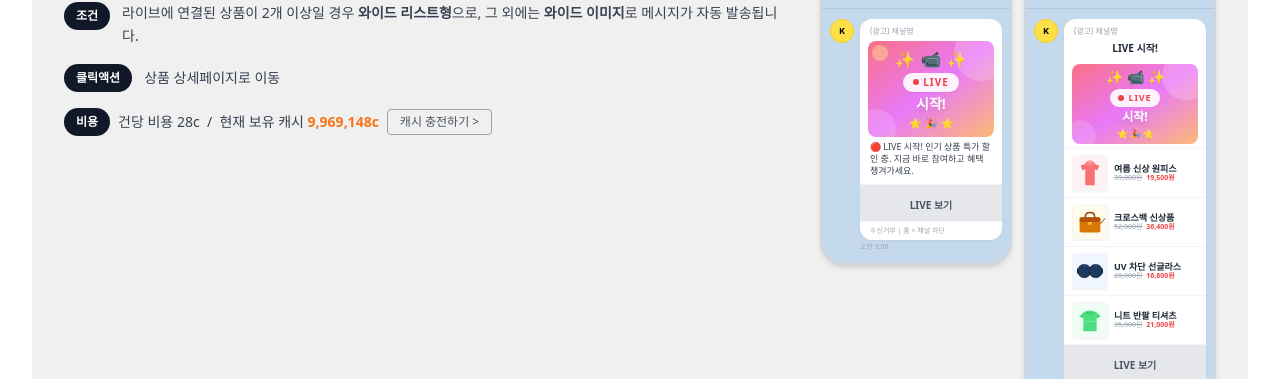
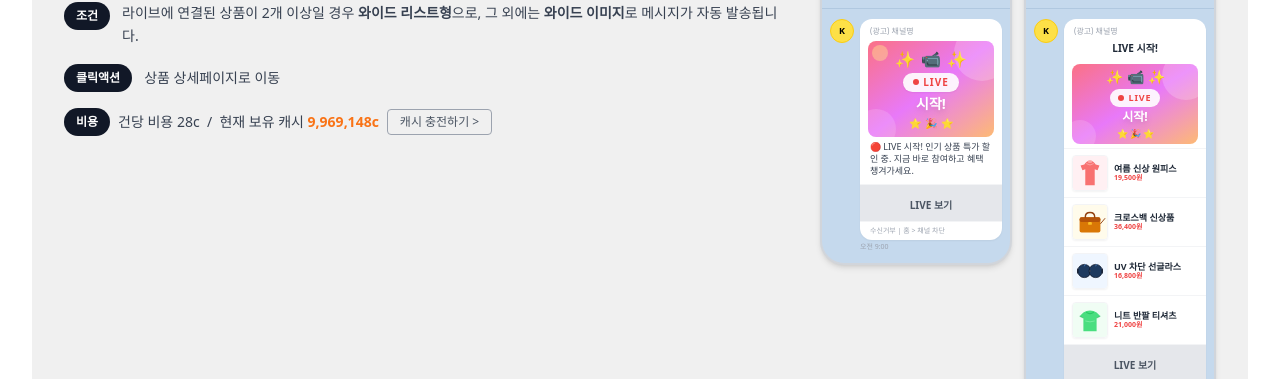
Before and after one commit to vldlzm/flexg_CRM_LIVE, a Next.js app: page /crm/live/create in a window 1280 px wide. Shown: the part 1583-1962 px from the top of the page. Built offline with nearby package versions, Linux system fonts and the light colour scheme.

Commit message:
auto: 2026-06-04 13:09

```diff
--- a/src/components/CrmLiveCreate.tsx
+++ b/src/components/CrmLiveCreate.tsx
@@ -601,8 +601,7 @@ export default function CrmLiveCreate() {
                               <div className="min-w-0">
                                 <p className="text-[9px] font-semibold text-gray-800 leading-tight">{item.name}</p>
                                 <p className="text-[7px] leading-tight">
-                                  <span className="text-gray-400 line-through">{item.regular}</span>
-                                  <span className="ml-1 font-bold text-red-500">{item.sale}</span>
+                                  <span className="font-bold text-red-500">{item.sale}</span>
                                 </p>
                               </div>
                             </div>
```
